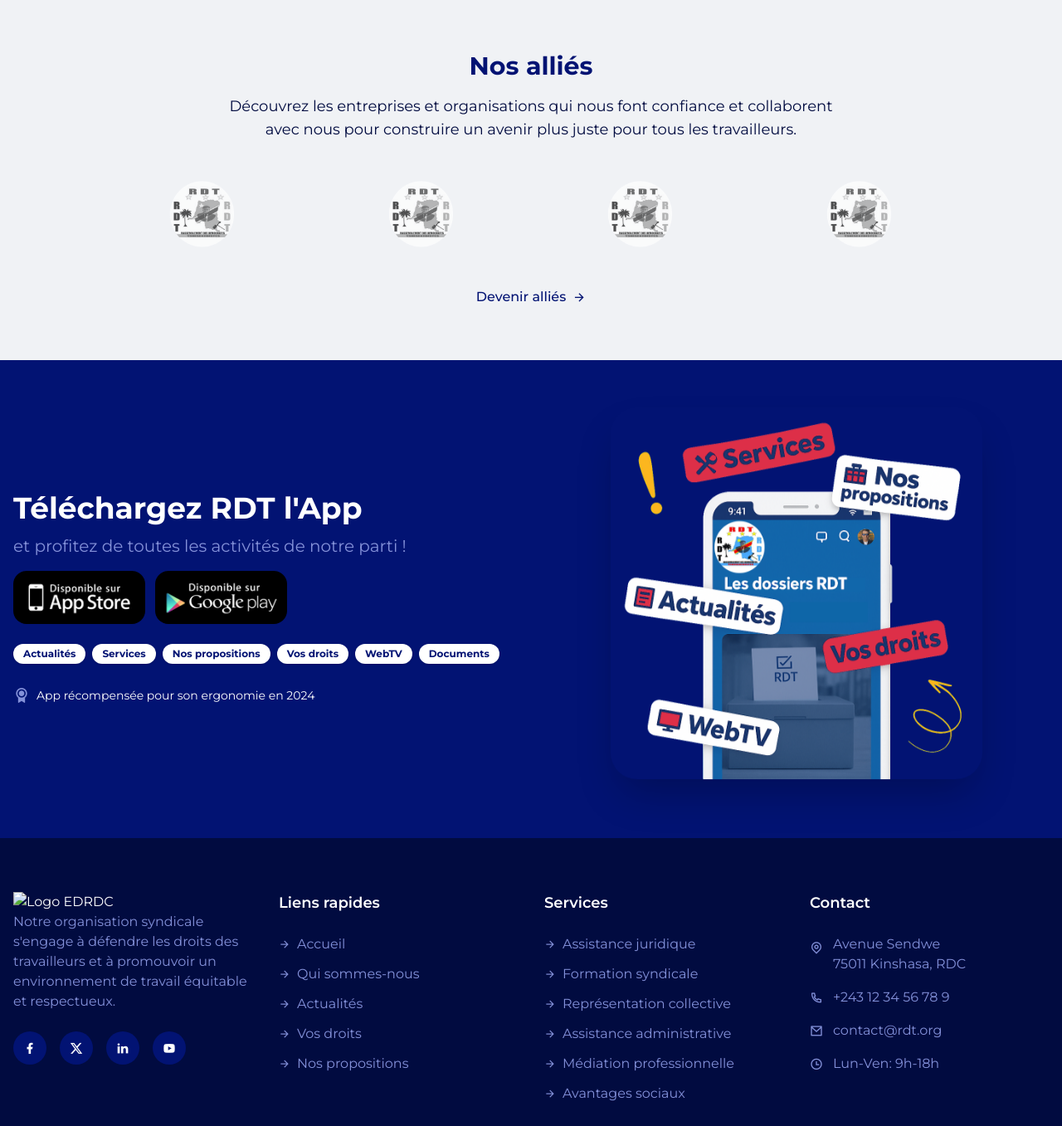
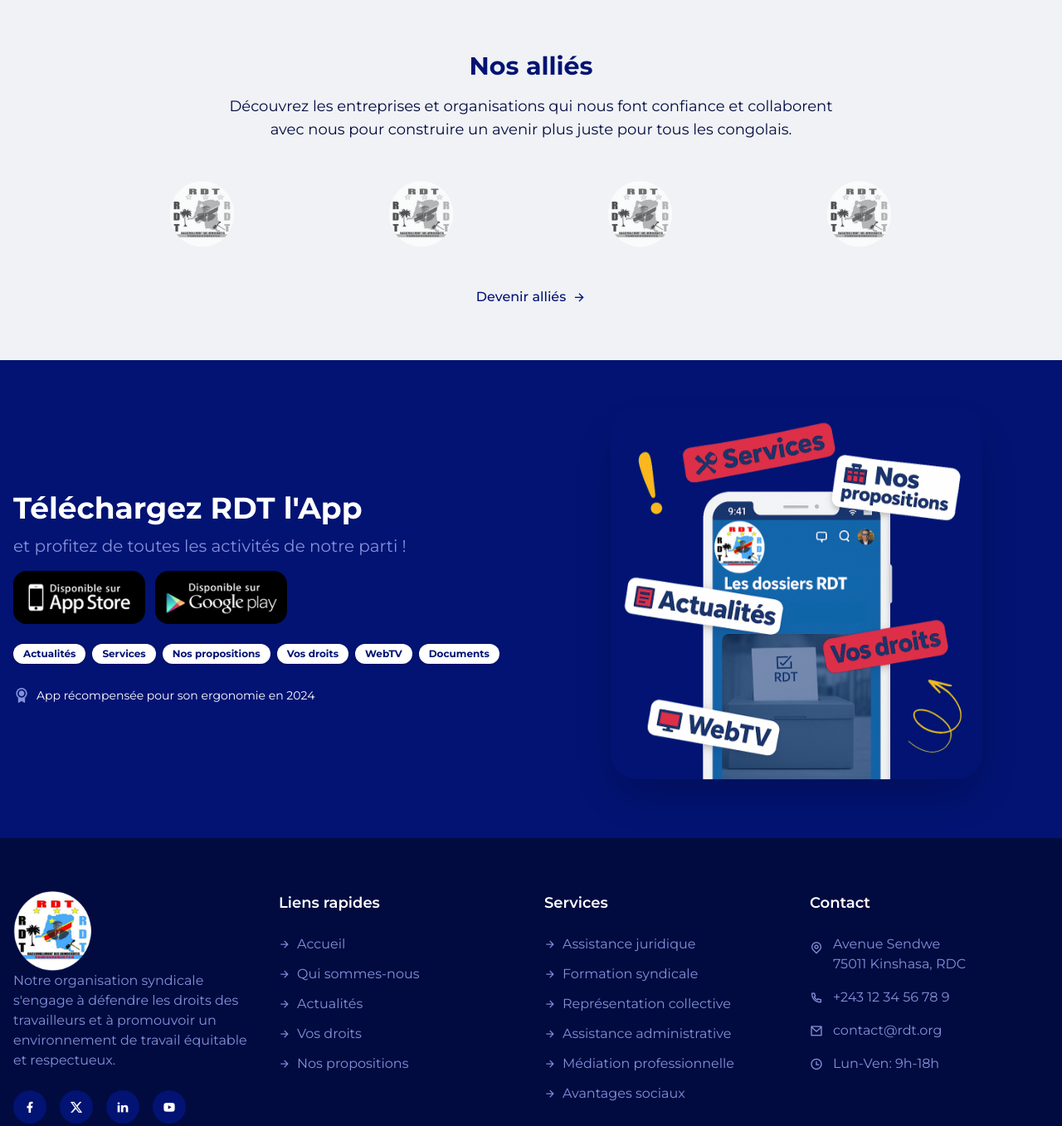
Before and after one commit to arnoldnzama/RDT, a plain HTML site: page pages/index.html in a window 1280 px wide. Shown: the part 6763-8120 px from the top of the page at 83% size. Drawn offline with nearby package versions, Linux system fonts and the light colour scheme; files whose address does not match are found by name.

Commit message:
Update index.html

```diff
--- a/pages/index.html
+++ b/pages/index.html
@@ -1123,7 +1123,7 @@
         <div class="container mx-auto px-4">
             <div class="text-center max-w-3xl mx-auto mb-12">
                 <h2 class="text-3xl font-bold text-primary mb-4">Nos alliés</h2>
-                <p class="text-[#010b40] text-lg">Découvrez les entreprises et organisations qui nous font confiance et collaborent avec nous pour construire un avenir plus juste pour tous les travailleurs.</p>
+                <p class="text-[#010b40] text-lg">Découvrez les entreprises et organisations qui nous font confiance et collaborent avec nous pour construire un avenir plus juste pour tous les congolais.</p>
             </div>
 
             <div class="grid grid-cols-2 md:grid-cols-4 gap-8 items-center justify-center max-w-5xl mx-auto">
@@ -1197,7 +1197,7 @@
             <div class="grid grid-cols-1 md:grid-cols-2 lg:grid-cols-4 gap-8 mb-12">
                 <div>
                     <a href="index.html" class="mr-8">
-                        <img src="../images/logo/Logo_EDRDC.png" alt="Logo EDRDC" class="h-24 transition-transform hover:scale-105" style="display:inline;">
+                        <img src="../img/logo_officiel.png" alt="Logo EDRDC" class="h-24 transition-transform hover:scale-105" style="display:inline;">
                     </a>
                     <p class="text-[#8491d9] mb-6">
                         Notre organisation syndicale s'engage à défendre les droits des travailleurs et à promouvoir un environnement de travail équitable et respectueux.
```
